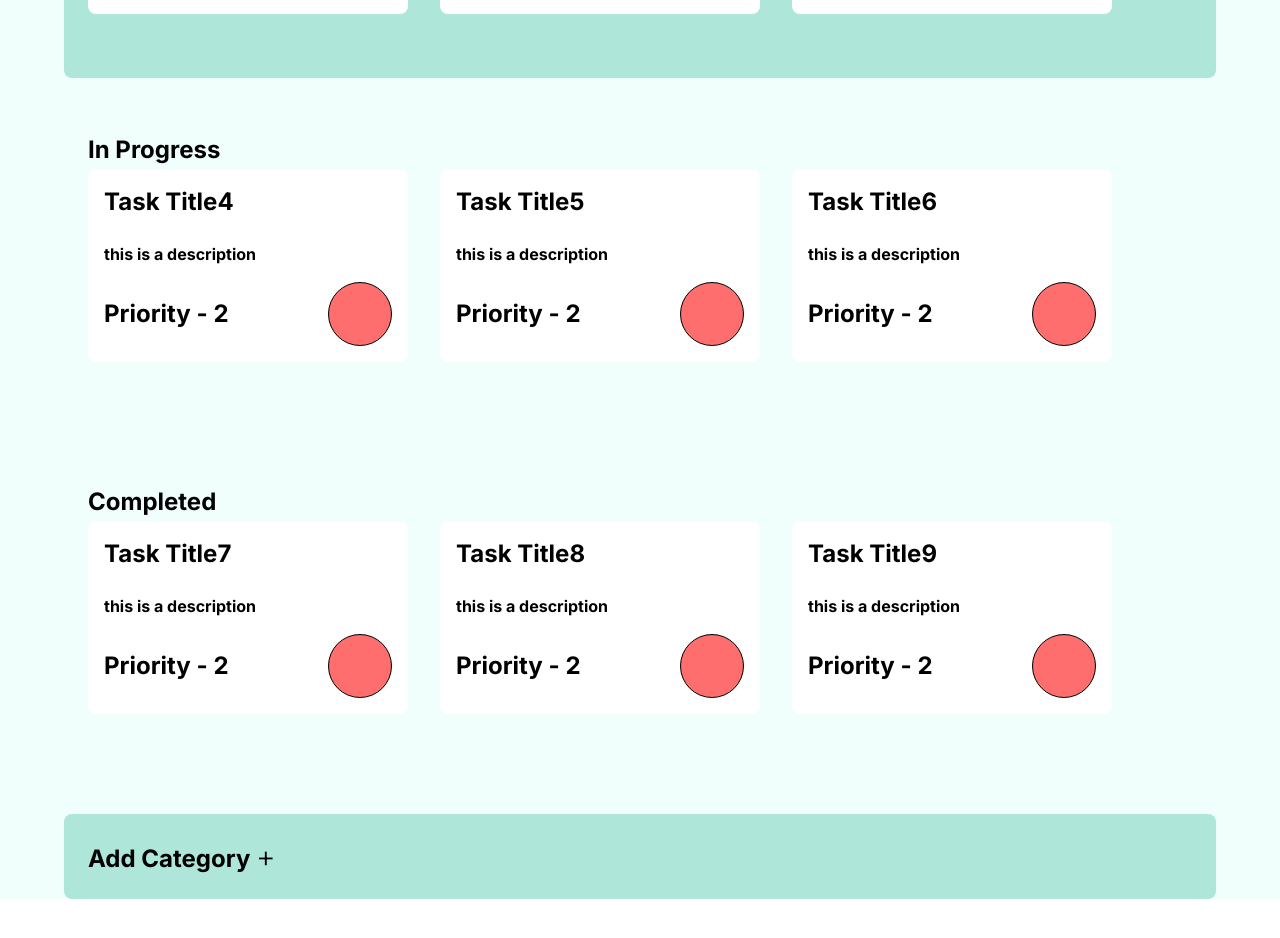
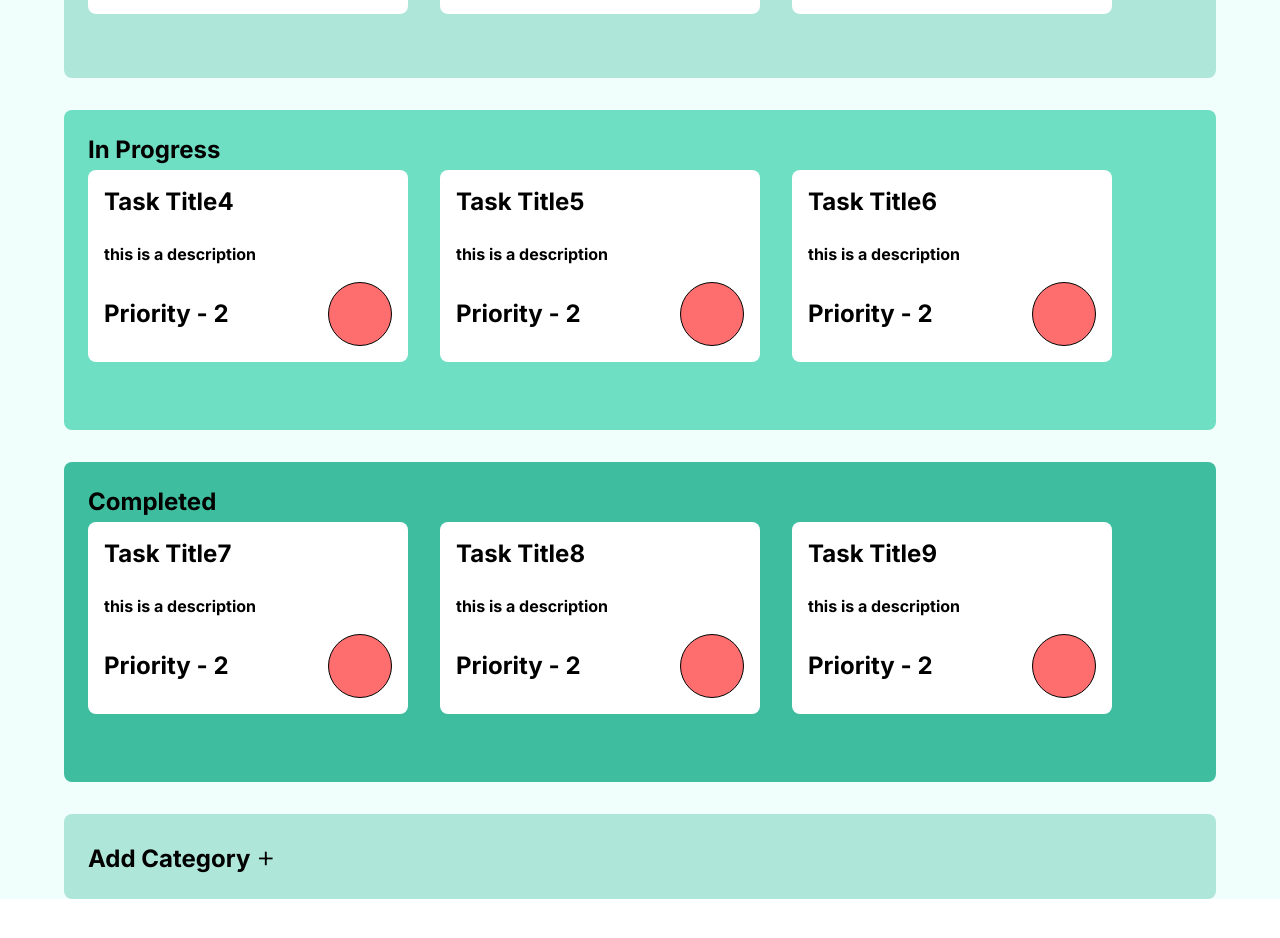
Before and after one commit to zachdressing/tasktracker-sprint, a Next.js app: page /TaskPage in a window 1280 px wide. Shown: the part 610-1548 px from the top of the page. Built offline with nearby package versions, Linux system fonts and the light colour scheme; no server answers.

Commit message:
fixed bg

```diff
--- a/src/app/TaskPage/page.tsx
+++ b/src/app/TaskPage/page.tsx
@@ -122,6 +122,8 @@ const TaskPage = () => {
 
     }
 
+    const colors = ["bg-[#AEE6D9]", "bg-[#6FDFC4]", "bg-[#3EBE9F]", "bg-[#AEE6D9]"];
+
     return (
         <div className='bg-backMain h-[calc(fit+144px)] mb-12'>
             {/* <div id='taskNav' className="flex items-center gap-4 p-12 pb-8">
@@ -153,7 +155,7 @@ const TaskPage = () => {
                     {
                         data.categories.map((el, key) => {
                             return (
-                                <div id={data.categories.indexOf(el).toString()} key={key} className={`w-[90%] h-80 bg-${el.color} rounded-lg p-6 pr-8 flex flex-col`}>
+                                <div id={data.categories.indexOf(el).toString()} key={key} className={`w-[90%] h-80 ${colors[key % 3]} rounded-lg p-6 pr-8 flex flex-col`}>
                                     <div className="flex w-full items-center mb-1">
                                         <p className='text-2xl font-bold cursor-default'>{el.title}</p>
                                         {el.addable === "true" ?
```
